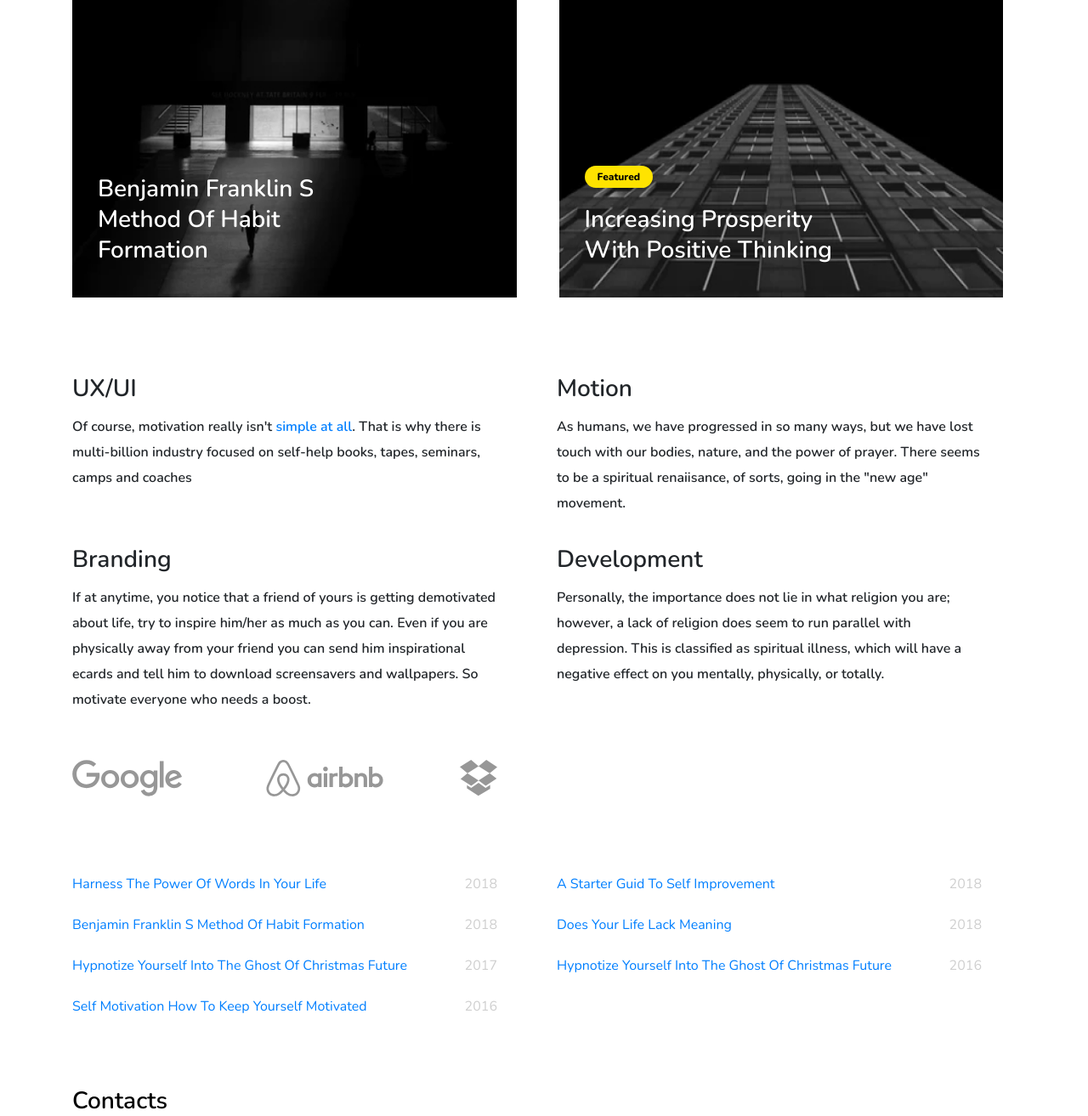
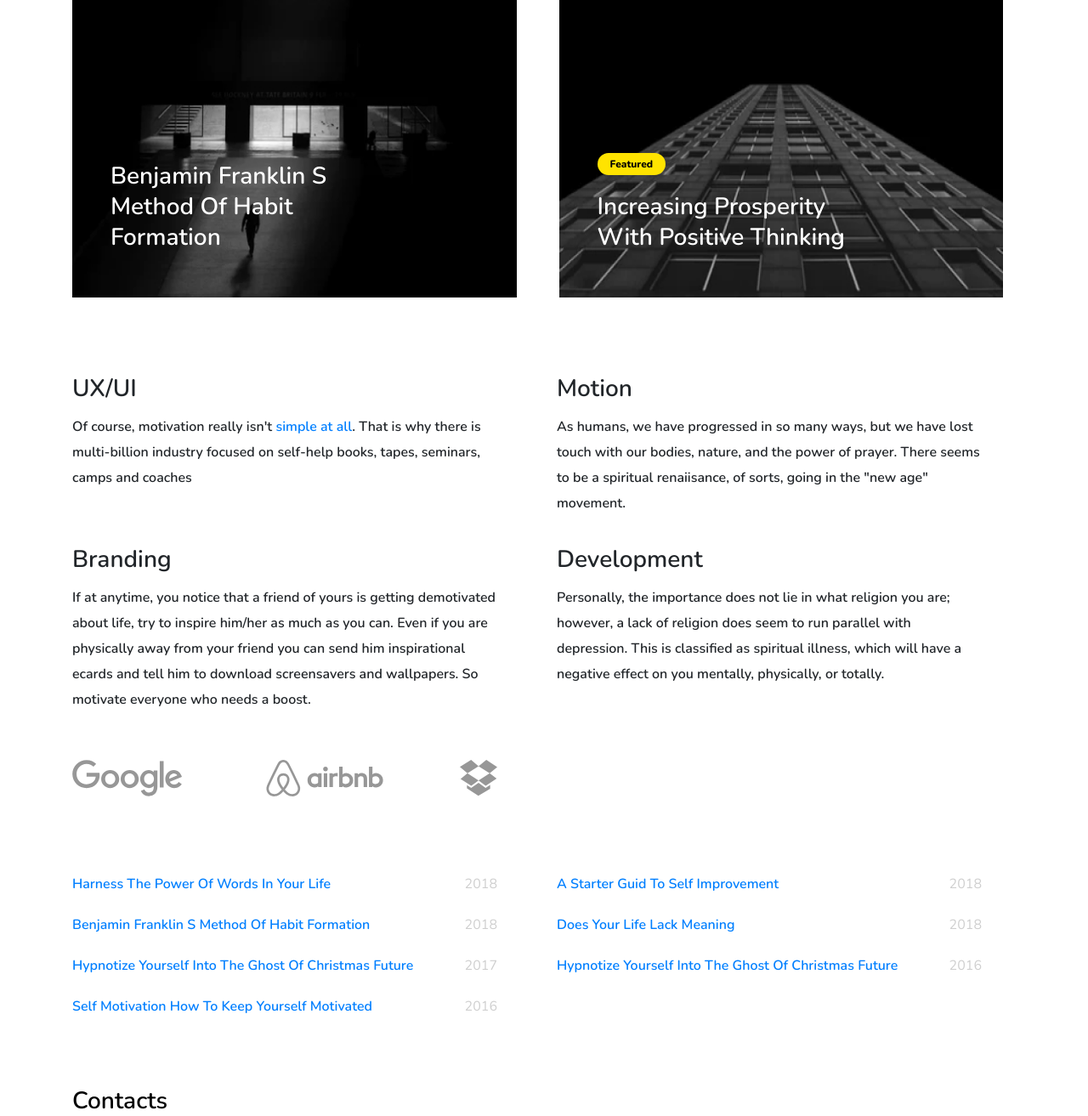
Before and after one commit to YuraKolesnikov/deab-website, a website: page app/index.html in a window 1280 px wide. Shown: the part 1400-2713 px from the top of the page at 85% size. Drawn offline with nearby package versions, Linux system fonts and the light colour scheme; files that its build step writes are made by us from their sources.

Commit message:
Minor fixes #2. Hero min-height, links font-weight

```diff
--- a/app/scss/_sections/_hero.scss
+++ b/app/scss/_sections/_hero.scss
@@ -4,6 +4,7 @@
   justify-content: center;
   align-items: center;
   height: 50vh;
+  min-height: 300px;
 
   &__title {
     font-size: 48px;
--- a/app/scss/_sections/_links.scss
+++ b/app/scss/_sections/_links.scss
@@ -7,6 +7,7 @@
 
     & .item__text {
       margin-right: 5px;
+      font-weight: 600;
     }
   }
 }
--- a/app/scss/_sections/_works.scss
+++ b/app/scss/_sections/_works.scss
@@ -28,7 +28,7 @@
 		align-items: flex-end;
 
 		& .grid-item__main {
-			padding: 30px;
+			padding: 45px;
 		}
 
 		& .item__title {
```
